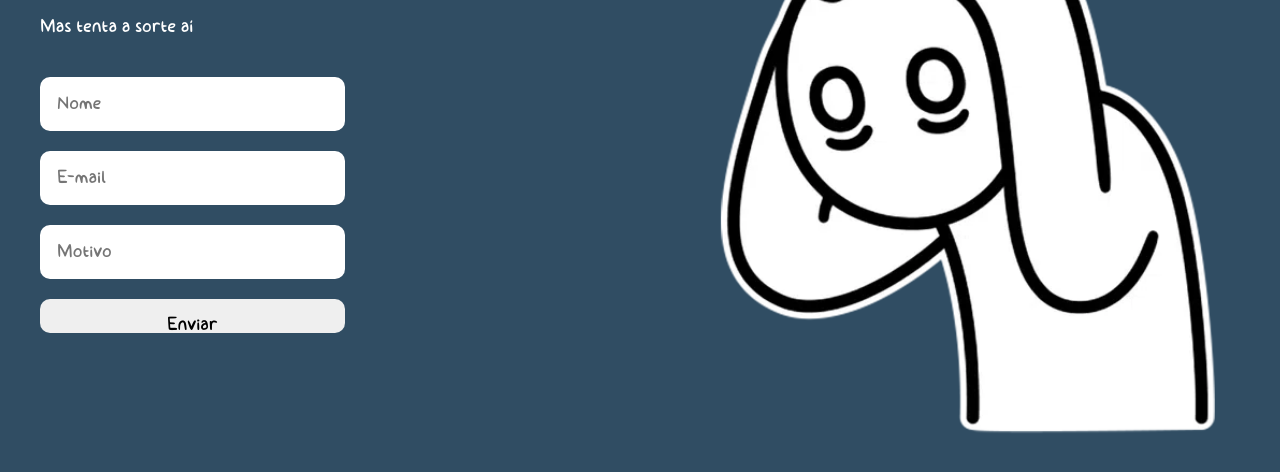
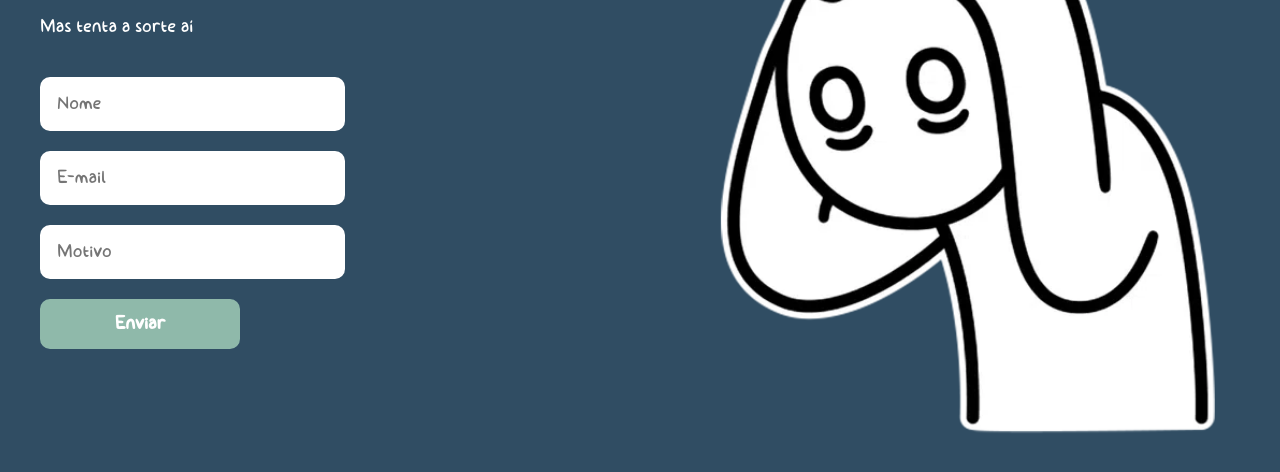
Before and after one commit to vTrindadev/EnergyTraining, a plain HTML site: page contato.html in a window 1280 px wide. Shown: the part 290-762 px from the top of the page. Drawn offline with Linux system fonts and the light colour scheme.

Commit message:
Alteração dos botões

```diff
--- a/css/index.css
+++ b/css/index.css
@@ -142,9 +142,22 @@ input{
 }
 
 #btn_enviar{
+    margin-top: 20px;
+    width:200px;
+    text-align: center;
+    font-weight: bold;
+    background-color: #8FB9AA;
+    border: 2px solid #8FB9AA ;
+    border-radius: 10px;
+    padding: 10px;
+    transition: transform 0.3s ease;
+    height: 50px;
     font-family: B;
     font-size: 20px;
-    text-align: center;
-    width: 100%;
-
+    color: white;
 }
+#btn_enviar:hover {
+    background-color: #304D63;
+    color: white;
+    transform: scale(1.2);
+  }
--- a/css/inicial.css
+++ b/css/inicial.css
@@ -85,7 +85,7 @@ p{
 form{
     display: flex;
     flex-direction: column;
-    width: 100%;
+    width: 110%;
     font-size: 25px;
     font-family: B;
 }
@@ -103,3 +103,8 @@ fieldset{
     color:white;
    font-size: 20px;
 }
+
+#ph_treino{
+    font-family: B;
+    font-size: 20px;
+}
--- a/css/login.css
+++ b/css/login.css
@@ -145,6 +145,7 @@ input{
     border-radius: 10px;
     padding: 10px;
     transition: transform 0.3s ease;
+    height: 50px;
 }
 
 #btn_cadastro:hover {
```
Also changed, not shown: index.html (+1 -1 lines), treino.html (+1 -1 lines).
